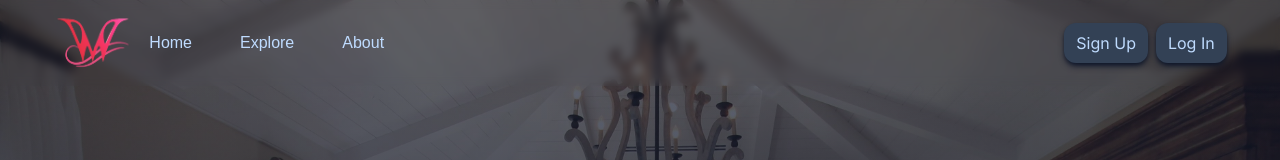
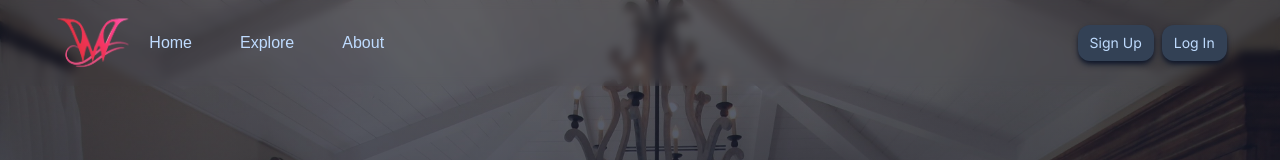
Before and after one commit to KanadShee-18/Travelnation, a React (Vite) app: page / in a window 1280 px wide. Shown: the top 160 px of the page. Built offline with nearby package versions, Linux system fonts and the light colour scheme; no server answers; a web font is replaced by a local one.

Commit message:
Added navbar responsive for small screen

```diff
--- a/src/mainPages/Navbar.jsx
+++ b/src/mainPages/Navbar.jsx
@@ -288,7 +288,7 @@ const Navbar = () => {
             <div className="flex gap-x-2">
               <button
                 onClick={() => navigate("/signup")}
-                className={`px-3 py-2 rounded-xl shadow-md shadow-slate-900 text-sm md:text-base ${
+                className={`px-3 py-2 rounded-xl shadow-md shadow-slate-900 text-sm  ${
                   home
                     ? "bg-slate-700 text-blue-200 hover:bg-[#ee135c]"
                     : "bg-slate-400 hover:bg-[#ee135c]"
@@ -298,7 +298,7 @@ const Navbar = () => {
               </button>
               <button
                 onClick={() => navigate("/login")}
-                className={`px-3 py-2 rounded-xl shadow-md shadow-slate-900 text-sm md:text-base ${
+                className={`px-3 py-2 rounded-xl shadow-md shadow-slate-900 text-sm  ${
                   home
                     ? "bg-slate-700 text-blue-200 hover:bg-[#ee135c]"
                     : "bg-slate-400 hover:bg-[#ee135c]"
```
